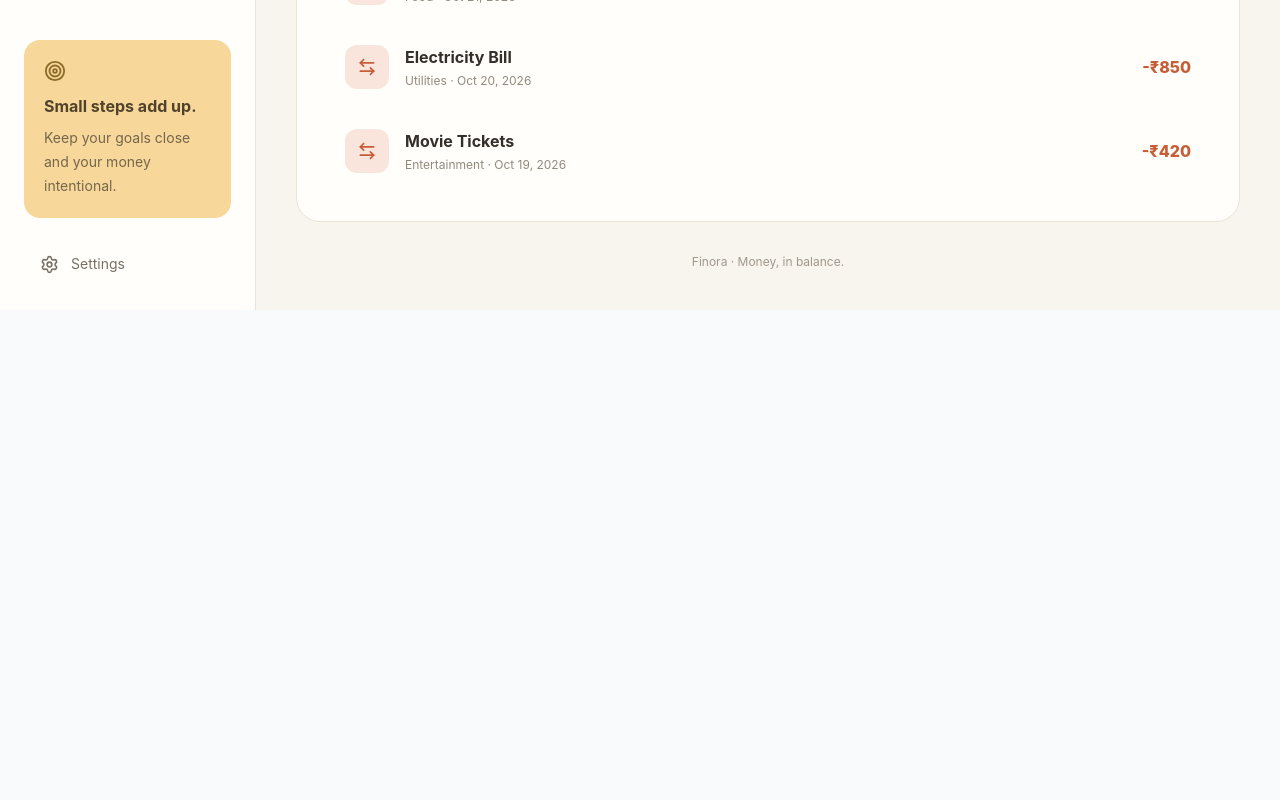
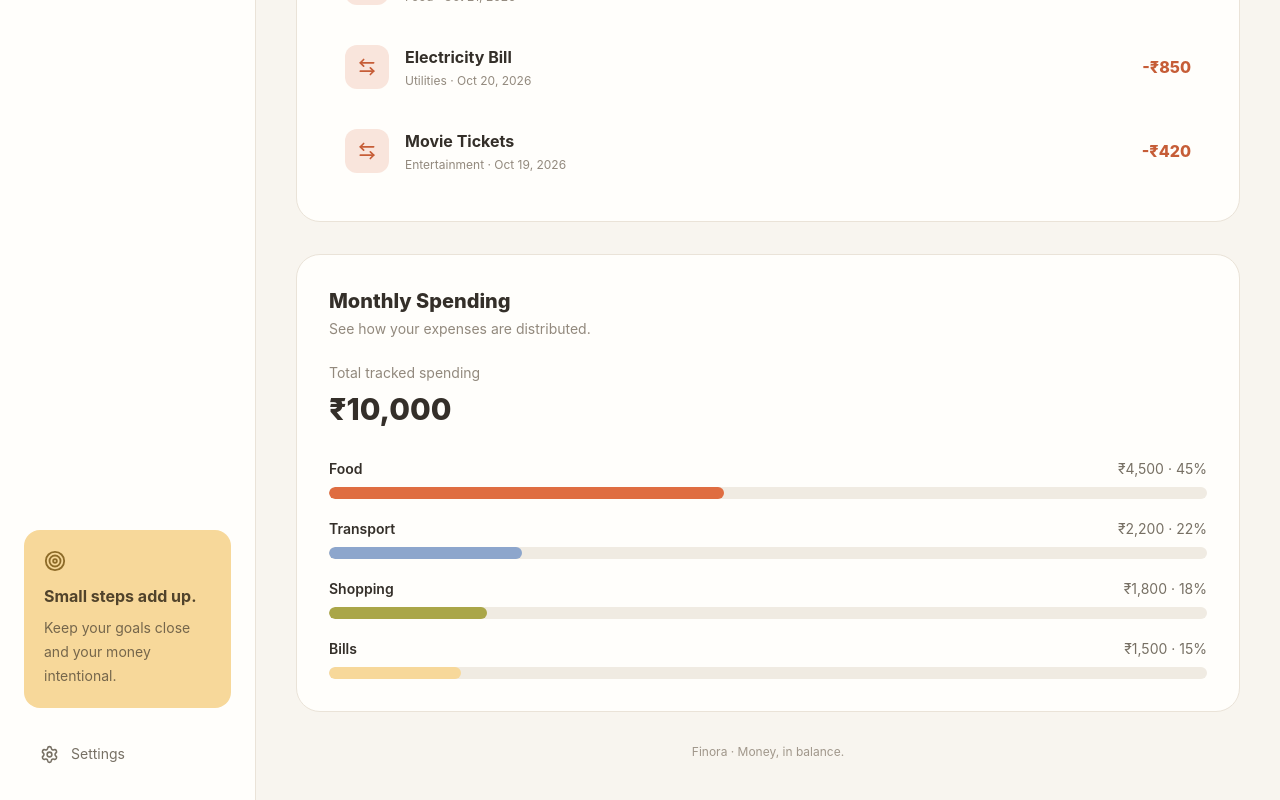
Before and after one commit to ApoorvaPoojary8/Finora, a React (Vite) app in the folder client/: page / in a window 1280 px wide. Shown: the part 1078-1878 px from the top of the page. Before the commit the page ends 1388 px from the top, so only its background shows below. Built offline with nearby package versions, Linux system fonts and the light colour scheme.

Commit message:
feat: add monthly spending breakdown

```diff
--- a/client/src/App.jsx
+++ b/client/src/App.jsx
@@ -94,6 +94,18 @@ const recentTransactions = [
     type: "expense",
   },
 ];
+
+const spendingBreakdown = [
+  { category: "Food", amount: 4500, color: "bg-[#DF6D41]" },
+  { category: "Transport", amount: 2200, color: "bg-[#8DA6CC]" },
+  { category: "Shopping", amount: 1800, color: "bg-[#AAA648]" },
+  { category: "Bills", amount: 1500, color: "bg-[#F7D89A]" },
+];
+
+const totalSpending = spendingBreakdown.reduce(
+  (total, item) => total + item.amount,
+  0
+);
 
 
 
@@ -273,6 +285,48 @@ function App() {
   </div>
 </section>
 
+<section className="mb-8 rounded-3xl border border-[#EAE3D8] bg-[#FFFEFB] p-6 md:p-8">
+  <div className="mb-6">
+    <h3 className="text-xl font-extrabold">Monthly Spending</h3>
+    <p className="mt-1 text-sm text-[#92897D]">
+      See how your expenses are distributed.
+    </p>
+  </div>
+
+  <div className="mb-8">
+    <p className="text-sm text-[#92897D]">Total tracked spending</p>
+    <h4 className="mt-2 text-3xl font-extrabold">
+      ₹{totalSpending.toLocaleString("en-IN")}
+    </h4>
+  </div>
+
+  <div className="space-y-5">
+    {spendingBreakdown.map((item) => {
+      const percentage = (item.amount / totalSpending) * 100;
+
+      return (
+        <div key={item.category}>
+          <div className="mb-2 flex items-center justify-between gap-3 text-sm">
+            <span className="font-semibold">{item.category}</span>
+            <span className="text-[#777064]">
+              ₹{item.amount.toLocaleString("en-IN")} ·{" "}
+              {percentage.toFixed(0)}%
+            </span>
+          </div>
+
+          <div className="h-3 overflow-hidden rounded-full bg-[#F0EBE2]">
+            <div
+              className={`h-full rounded-full transition-all duration-500 ${item.color}`}
+              style={{ width: `${percentage}%` }}
+            />
+          </div>
+        </div>
+      );
+    })}
+  </div>
+</section>
+
+
         <footer className="mt-8 text-center text-xs text-[#A0978B]">
           Finora · Money, in balance.
         </footer>
```
